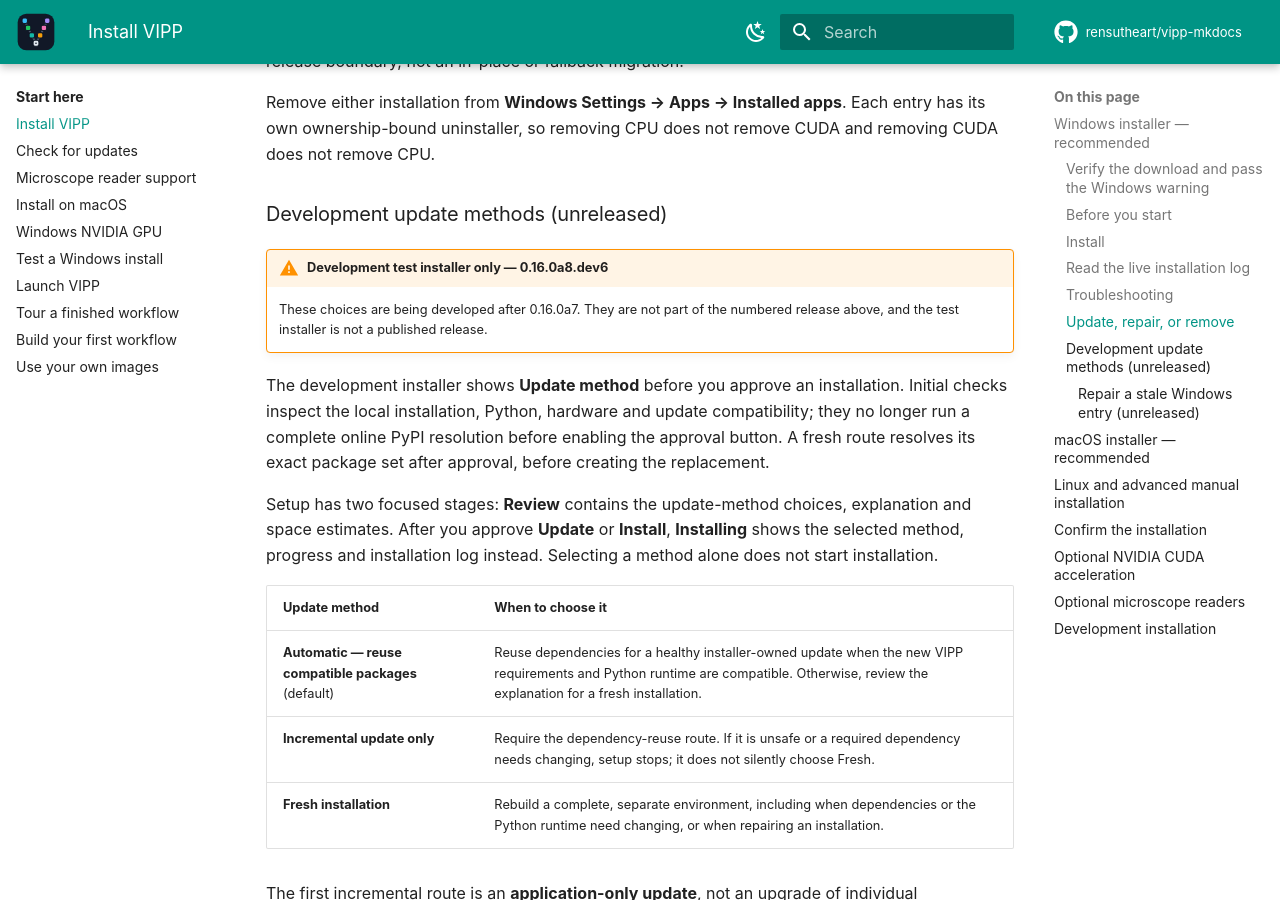
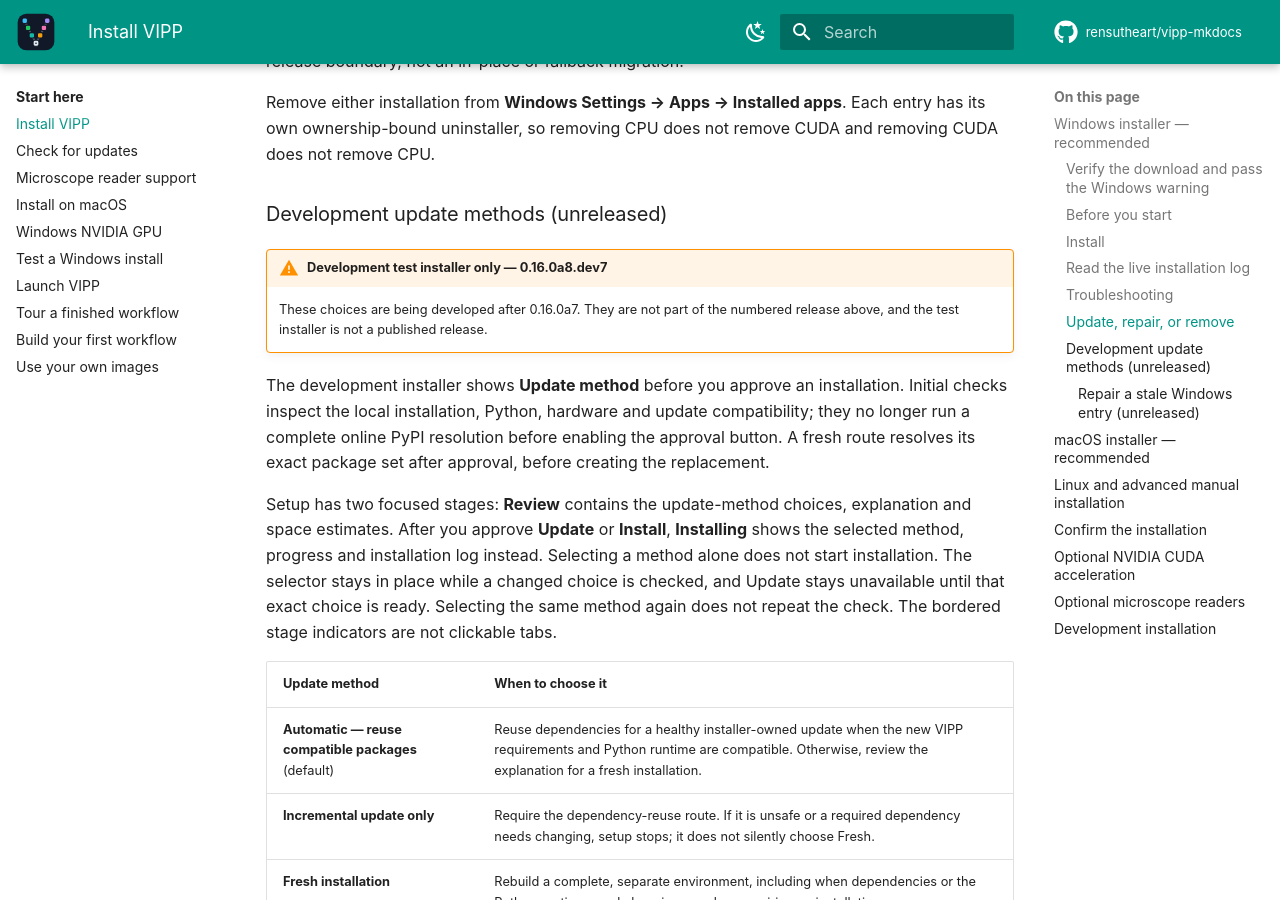
Before and after one commit to rensutheart/vipp-mkdocs, an MkDocs documentation site: the page built from docs/getting-started/installation.md, in a window 1280 px wide and 900 px high, scrolled down 4694 px. Built offline with MkDocs 1.6.1 and Material for MkDocs 9.7.7, drawn with Linux system fonts in a browser that asks for light colours; plug-ins that fetch from the network failed and are left out; comment, search, counter and statistics services are not loaded; the version menu is left out.

```diff
--- a/docs/getting-started/installation.md
+++ b/docs/getting-started/installation.md
@@ -215,7 +215,7 @@ remove CUDA and removing CUDA does not remove CPU.
 
 ### Development update methods (unreleased)
 
-!!! warning "Development test installer only — 0.16.0a8.dev6"
+!!! warning "Development test installer only — 0.16.0a8.dev7"
     These choices are being developed after 0.16.0a7. They are not part of the
     numbered release above, and the test installer is not a published release.
 
@@ -229,6 +229,9 @@ Setup has two focused stages: **Review** contains the update-method choices,
 explanation and space estimates. After you approve **Update** or **Install**,
 **Installing** shows the selected method, progress and installation log instead.
 Selecting a method alone does not start installation.
+The selector stays in place while a changed choice is checked, and Update stays
+unavailable until that exact choice is ready. Selecting the same method again
+does not repeat the check. The bordered stage indicators are not clickable tabs.
 
 | Update method | When to choose it |
 | --- | --- |
```
Also changed, not shown: docs/getting-started/windows-cuda.md (+1 -1 lines).
